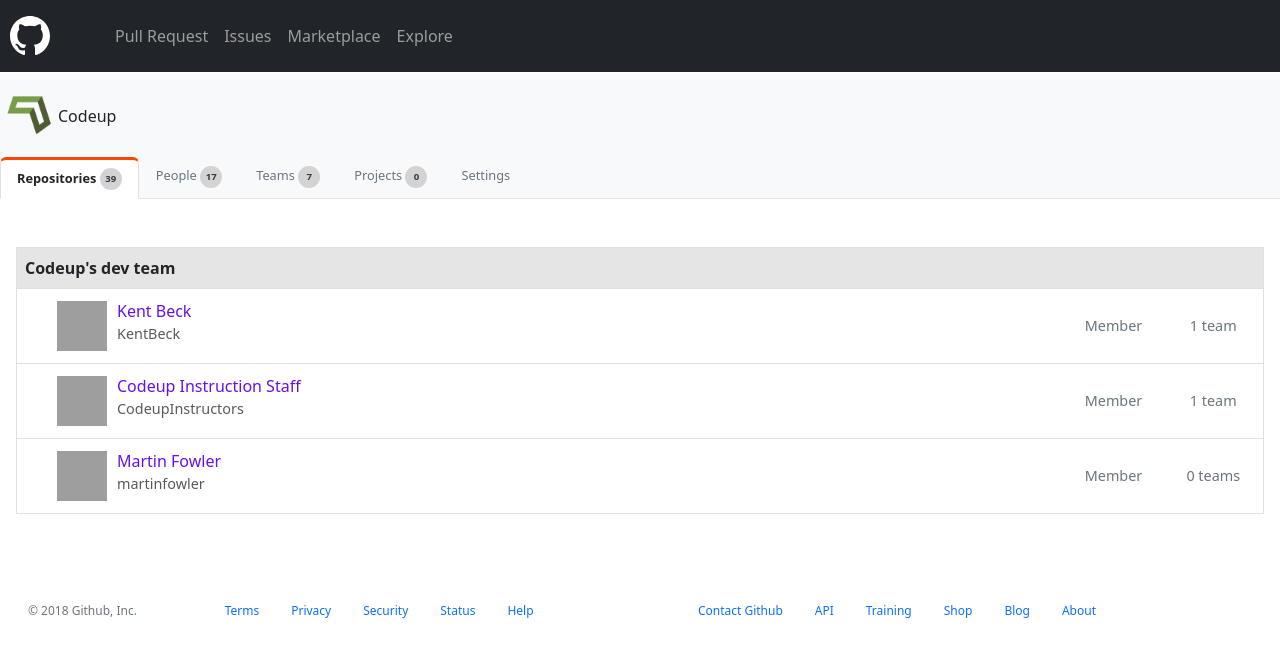
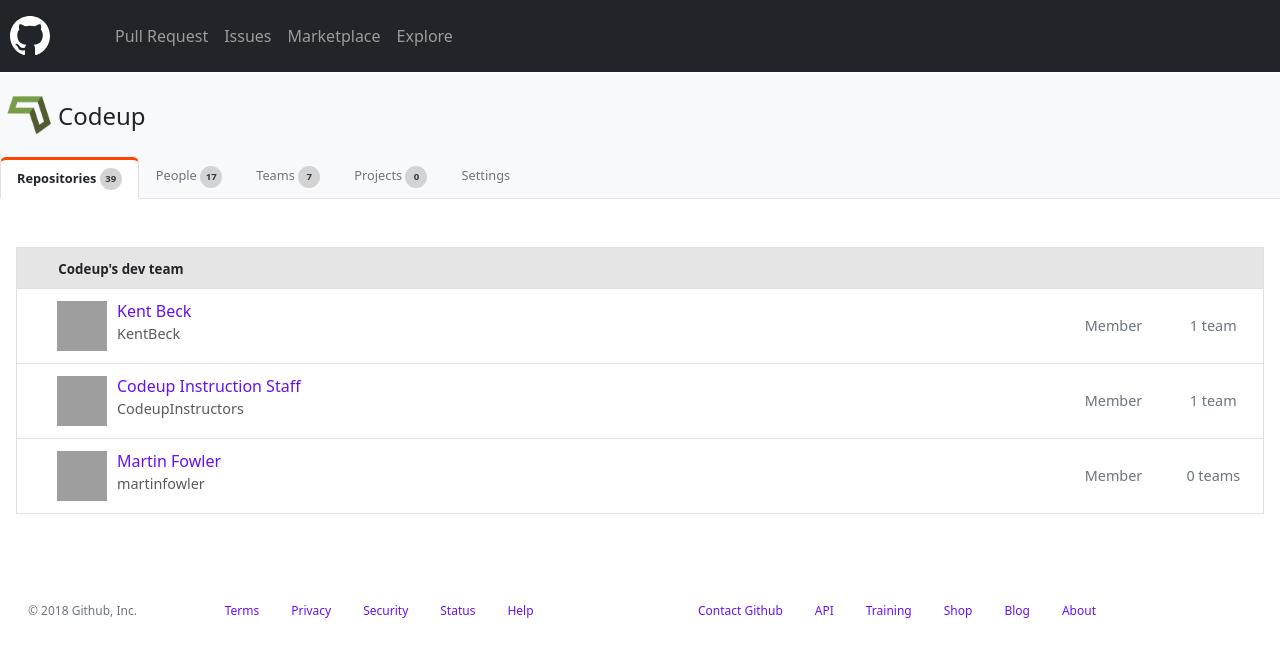
Before and after one commit to cpriestley/codeup-web-exercises, a plain HTML site: page github.html in a window 1280 px wide. Drawn offline with nearby package versions, Linux system fonts and the light colour scheme; grey boxes are pictures that could not be loaded.

Commit message:
adjust font size of heading. adjust font size and margin of table header. change link colors in footer to purple.

```diff
--- a/css/github-style.css
+++ b/css/github-style.css
@@ -70,6 +70,10 @@
     width: 100vw;
 }
 
+footer li a {
+    color: #6610f2 !important;
+}
+
 .g-badge {
     display: inline-flex !important;
     background-color: var(--bs-lightgray) !important;
@@ -117,3 +121,8 @@
     border-left: 0;
     border-right: 0;
 }
+
+.table-active th span {
+    font-size: smaller !important;
+    margin-left: 25pt !important;
+}
--- a/github.html
+++ b/github.html
@@ -45,7 +45,7 @@
                 <div class="d-flex">
                     <img src="img/codeup-arrow.png" class="ts-75" alt="codeup branded arrow">
                 </div>
-                <div class="d-flex align-self-center">
+                <div class="d-flex align-self-center fs-4">
                     Codeup
                 </div>
             </div>
@@ -81,7 +81,7 @@
                 <table class="table table-bordered">
                     <thead>
                         <tr class="table-active">
-                            <th colspan="3">Codeup's dev team</th>
+                            <th colspan="3"><span>Codeup's dev team</span></th>
                         </tr>
                     </thead>
                     <tbody>
```
